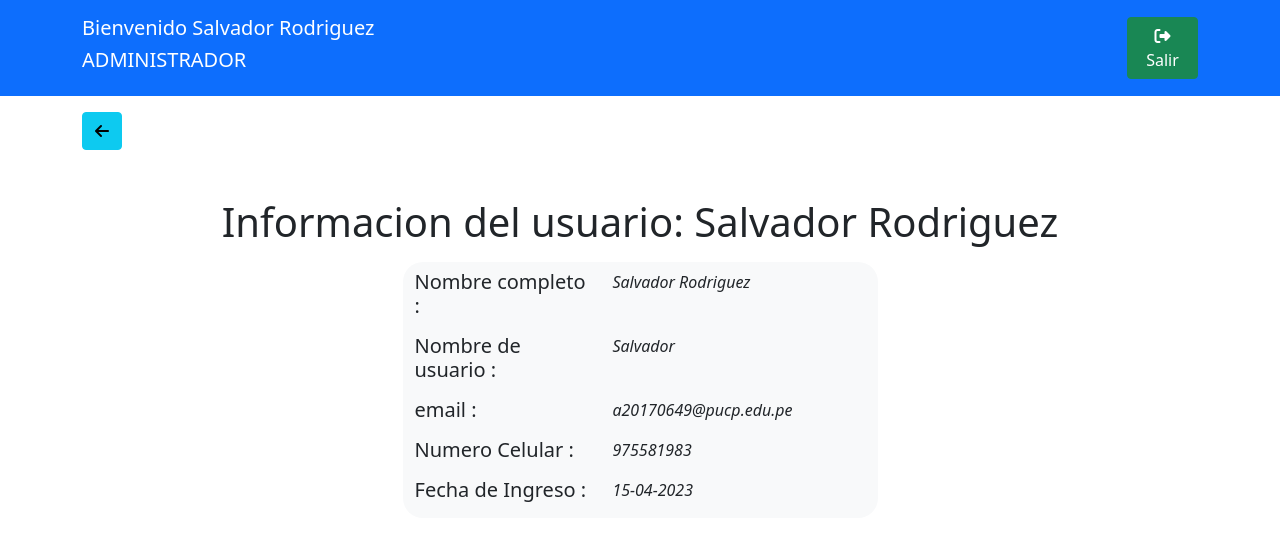
After one commit to SalvaRT3/examen_parcial_20170649, a Django app: page /verusuarios/1 in a window 1280 px wide. The commit adds this page. Shown: the top 541 px of the page. Run offline with Django 4.2, Linux system fonts and the light colour scheme; a user stored in the database is signed in; data comes from the database, SQL or seed files in the repository; both versions use the stored data as it was after the commit.

Commit message:
[A03] Implementacion de visualizacion de usuarios y puesta en marcha de la gestion de productos

```diff
--- a/examen_parcial/gestion_tienda/models.py
+++ b/examen_parcial/gestion_tienda/models.py
@@ -10,9 +10,10 @@ class datosUsuario(models.Model):
     nroCelular = models.CharField(max_length=32, default='000000000')
     fechaIngreso = models.DateField(default=date.today)
 
-#class datosProducto(models.Model):
-#    nameProducto = models.CharField(max_length=32, default='VENDEDOR')
-#    user = models.OneToOneField(datosUsuario, on_delete=models.CASCADE)
-#    codigo = models.CharField(max_length=32, default='VENDEDOR')
-#    precioCompra = models.CharField(max_length=32, default='VENDEDOR')
-#    PrecioVenta = models.CharField(max_length=32, default='VENDEDOR')
+class datosProducto(models.Model):
+    vendedor = models.ForeignKey(User, on_delete=models.CASCADE)
+    nameProducto = models.CharField(max_length=32, default='000000000')
+    codigo = models.CharField(max_length=32, default='000000000')
+    precioCompra = models.CharField(max_length=32, default='0')
+    PrecioVenta = models.CharField(max_length=32, default='0')
+    fechaventa = models.DateField(default=date.today)
--- /dev/null
+++ b/examen_parcial/gestion_tienda/templates/InformacionUsuario.html
@@ -0,0 +1,84 @@
+{% load static %}
+
+<!DOCTYPE html>
+<html>
+    <head>
+        <title>Pagina de Informacion Usuario</title>
+        <link href="https://cdn.jsdelivr.net/npm/bootstrap@5.0.2/dist/css/bootstrap.min.css" rel="stylesheet" integrity="sha384-EVSTQN3/azprG1Anm3QDgpJLIm9Nao0Yz1ztcQTwFspd3yD65VohhpuuCOmLASjC" crossorigin="anonymous">
+        <script src="https://cdn.jsdelivr.net/npm/bootstrap@5.0.2/dist/js/bootstrap.bundle.min.js" integrity="sha384-MrcW6ZMFYlzcLA8Nl+NtUVF0sA7MsXsP1UyJoMp4YLEuNSfAP+JcXn/tWtIaxVXM" crossorigin="anonymous"></script>
+        <link rel="stylesheet" href="https://cdnjs.cloudflare.com/ajax/libs/font-awesome/6.4.0/css/all.min.css" integrity="sha512-iecdLmaskl7CVkqkXNQ/ZH/XLlvWZOJyj7Yy7tcenmpD1ypASozpmT/E0iPtmFIB46ZmdtAc9eNBvH0H/ZpiBw==" crossorigin="anonymous" referrerpolicy="no-referrer" />
+    </head>
+    <body>
+        <div class="bg-primary">
+            <div class="container">
+                <div class="row justify-content-between align-items-center">
+                    <div class="col-4 mt-3 mb-3 text-white">
+                        <div class="row">
+                            <h5>Bienvenido {{ user.first_name }} {{ user.last_name }}</h5>
+                        </div>
+                        <div class="row">
+                            <h5>{{ user.datosusuario.rolUsuario }}</h5>
+                        </div>
+                    </div>
+                    <div class="col-1">
+                        <a class="btn btn-success" href="{% url 'gestion_tienda:cerrarSesion' %}"><i class="fa-solid fa-right-from-bracket"></i> Salir</a>
+                    </div>
+                </div>
+            </div>
+        </div>
+        <div class="container mt-3 mb-3">
+            <div>
+                <a href="{% url 'gestion_tienda:gestionUsuarios' %}" class="btn btn-info"><i class="fa-solid fa-arrow-left"></i></a>
+            </div>
+        </div>
+        <div class="mt-5 text-center mb-3">
+            <h1>Informacion del usuario: {{ usuarioInfo.first_name }} {{ usuarioInfo.last_name }}</h1>
+        </div>
+        <div class="container">
+            <div class="row justify-content-center">
+                <div class="col-5 bg-light" style="border-radius: 20px;">
+                    <div class="row mb-2 mt-2">
+                        <div class="col-5">
+                            <h5>Nombre completo : </h5>
+                        </div>
+                        <div class="col-7">
+                            <i>{{ usuarioInfo.first_name }} {{ usuarioInfo.last_name }}</i>
+                        </div>
+                    </div>
+                    <div class="row mb-2 mt-2">
+                        <div class="col-5">
+                            <h5>Nombre de usuario : </h5>
+                        </div>
+                        <div class="col-7">
+                            <i>{{ usuarioInfo.username }}</i>
+                        </div>
+                    </div>
+                    <div class="row mb-2 mt-2">
+                        <div class="col-5">
+                            <h5>email : </h5>
+                        </div>
+                        <div class="col-7">
+                            <i>{{ usuarioInfo.email }}</i>
+                        </div>
+                    </div>
+                    <div class="row mb-2 mt-2">
+                        <div class="col-5">
+                            <h5>Numero Celular : </h5>
+                        </div>
+                        <div class="col-7">
+                            <i>{{ usuarioInfo.datosusuario.nroCelular }}</i>
+                        </div>
+                    </div>
+                    <div class="row mb-2 mt-2">
+                        <div class="col-5">
+                            <h5>Fecha de Ingreso : </h5>
+                        </div>
+                        <div class="col-7">
+                            <i>{{ usuarioInfo.datosusuario.fechaIngreso|date:"d-m-Y" }}</i>
+                        </div>
+                    </div>
+                </div>
+            </div>
+        </div>
+    </body>
+</html>
--- a/examen_parcial/gestion_tienda/urls.py
+++ b/examen_parcial/gestion_tienda/urls.py
@@ -5,8 +5,8 @@ app_name = 'gestion_tienda'
 
 urlpatterns = [
     path('', views.index, name='index'),
-    path('consolaAdministrador', views.consolaAdministrador, name='consolaAdministrador'),
     path('cerrarSesion', views.cerrarSesion, name='cerrarSesion'),
-    path('gestion-usuarios', views.usuarios, name='usuarios'),
-    path('gestion-productos', views.productos, name='productos'),
+    path('gestionUsuarios', views.gestionUsuarios, name='gestionUsuarios'),
+    path('eliminarUsuario/<str:ind>', views.eliminarUsuario, name='eliminarUsuario'),
+    path('verusuarios/<str:ind>', views.verusuarios, name='verusuarios'),
 ]
--- a/examen_parcial/gestion_tienda/views.py
+++ b/examen_parcial/gestion_tienda/views.py
@@ -15,13 +15,21 @@ def index(request):
         usuarioInfo = authenticate(request, username=nombreUsuario, password=contraUsuario)
         if usuarioInfo is not None:
             login(request, usuarioInfo)
-            return HttpResponseRedirect(reverse('gestion_tienda:consolaAdministrador'))
+            if usuarioInfo.datosusuario.rolUsuario == 'ADMINISTRADOR':
+                return HttpResponseRedirect(reverse('gestion_tienda:gestionUsuarios'))
+            else:
+                return HttpResponseRedirect(reverse('gestion_tienda:index'))
         else:
             return HttpResponseRedirect(reverse('gestion_tienda:index'))
     return render(request, 'login.html')
 
 @login_required(login_url="http://127.0.0.1:8000/")
-def consolaAdministrador(request):
+def cerrarSesion(request):
+    logout(request)
+    return HttpResponseRedirect(reverse('gestion_tienda:index'))
+
+@login_required(login_url="http://127.0.0.1:8000/")
+def gestionUsuarios(request):
     if request.method == 'POST':
         usernameUsuario = request.POST.get('usernameUsuario')
         contraUsuario = request.POST.get('contraUsuario')
@@ -44,18 +52,24 @@ def consolaAdministrador(request):
             rolUsuario = rolUsuario,
             nroCelular = nroCelular
         )
-        return HttpResponseRedirect(reverse('gestion_tienda:consolaAdministrador'))
-    return render(request, 'consolaAdministrador.html', {
+        return HttpResponseRedirect(reverse('gestion_tienda:gestionUsuarios'))
+    return render(request, 'gestionUsuarios.html', {
         'usuariosTotales': User.objects.all().order_by('id')
     })
 
 @login_required(login_url="http://127.0.0.1:8000/")
-def cerrarSesion(request):
-    logout(request)
-    return HttpResponseRedirect(reverse('gestion_tienda:index'))
+def eliminarUsuario(request, ind):
+    usuarioEliminar = User.objects.get(id=ind)
+    datosUsuario.objects.get(user=usuarioEliminar).delete()
+    usuarioEliminar.delete()
+    return HttpResponseRedirect(reverse('gestion_tienda:gestionUsuarios'))
 
-def usuarios(request):
-    return HttpResponse('Ruta de usuarios')
+@login_required(login_url="http://127.0.0.1:8000/")
+def verusuarios(request, ind):
+    usuarioInformacion = User.objects.get(id=ind)
+    return render(request, 'InformacionUsuario.html', {
+        'usuarioInfo': usuarioInformacion,
+    })
 
 def productos(request):
     return HttpResponse('Ruta de productos')
```
Also changed, not shown: examen_parcial/gestion_tienda/templates/gestionUsuarios.html (renamed from examen_parcial/gestion_tienda/templates/consolaAdministrador.html, +4 -4 lines), examen_parcial/db.sqlite3, examen_parcial/gestion_tienda/migrations/0003_datosproducto.py (added).
